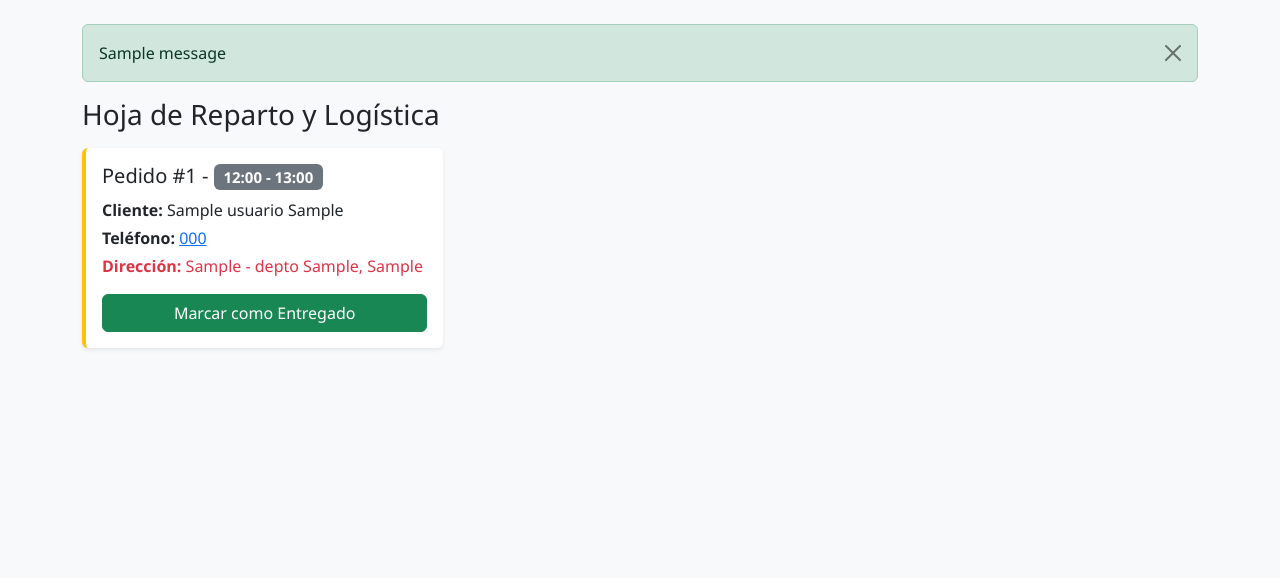
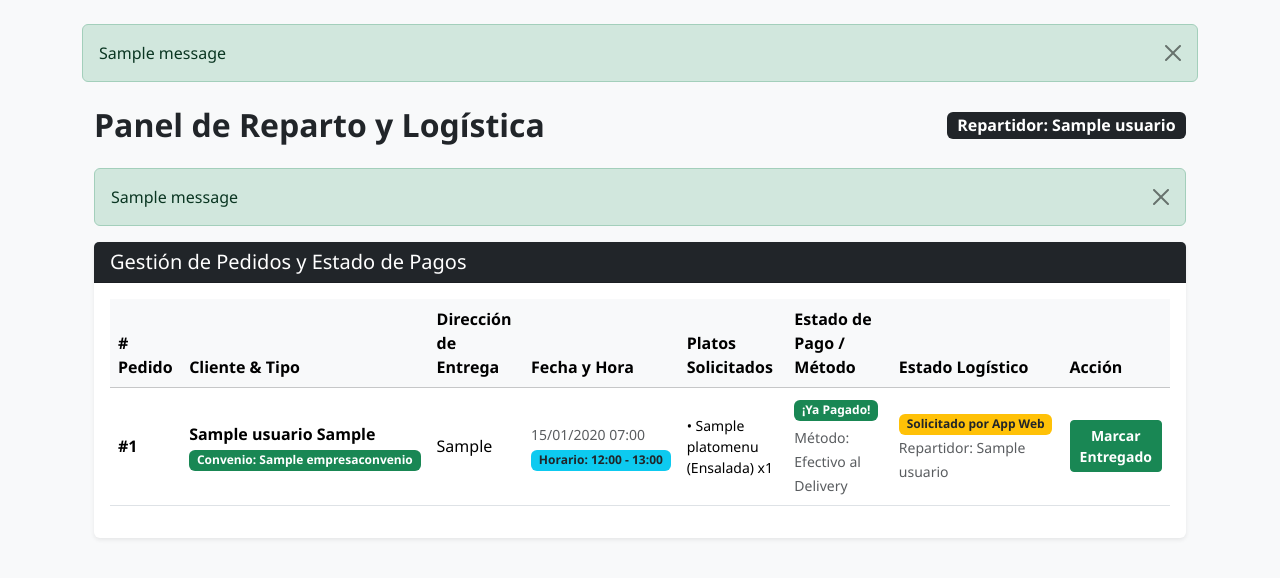
Before and after one commit to Defkross1/proyecto_sabores, a Django app: page /repartidor/ in a window 1280 px wide. Shown: the part 56-634 px from the top of the page. Run offline with Django 5.2, Linux system fonts and the light colour scheme; a user stored in the database is signed in; tables that the repository leaves empty hold one stand-in row (values such as "Sample post"); one stand-in notice (Sample message) is shown; some libraries are stand-ins or nearby versions.

Commit message:
Panel de repartidor completo con datos de cliente, tipo de cuenta, direccion, fecha/hora y control de pagos

```diff
--- a/pedidos/views.py
+++ b/pedidos/views.py
@@ -395,7 +395,7 @@ def atencion_dashboard(request):
 
 @rol_requerido(['REPARTIDOR', 'GERENTE'])
 def repartidor_dashboard(request):
-    pedidos_ruta = Pedido.objects.filter(estado__in=['SOLICITADO', 'EN_PREPARACION', 'EN_RUTA'])
+    pedidos_ruta = Pedido.objects.all().order_by('-fecha_pedido')
 
     if request.method == 'POST':
         pedido_id = request.POST.get('pedido_id')
--- a/sabores_core/templates/pedidos/repartidor_dashboard.html
+++ b/sabores_core/templates/pedidos/repartidor_dashboard.html
@@ -1,29 +1,107 @@
 {% extends 'base.html' %}
+{% load formato_moneda %}
 
 {% block content %}
-<h3 class="mb-3">Hoja de Reparto y Logística</h3>
-<div class="row g-3">
-    {% for p in pedidos %}
-    <div class="col-md-6 col-lg-4">
-        <div class="card h-100 shadow-sm border-0 border-start border-warning border-4">
-            <div class="card-body">
-                <h5 class="card-title">Pedido #{{ p.id }} - <span class="badge bg-secondary">{{ p.horario_entrega }}</span></h5>
-                <p class="mb-1"><strong>Cliente:</strong> {{ p.cliente.nombre }} {{ p.cliente.apellido|default:'' }}</p>
-                <p class="mb-1"><strong>Teléfono:</strong> <a href="tel:{{ p.cliente.telefono }}">{{ p.cliente.telefono }}</a></p>
-                <p class="mb-3 text-danger"><strong>Dirección:</strong> {{ p.direccion }}</p>
+<div class="container my-4">
+    <div class="d-flex justify-content-between align-items-center mb-4">
+        <h2 class="fw-bold mb-0">Panel de Reparto y Logística</h2>
+        <span class="badge bg-dark fs-6">Repartidor: {{ request.user.nombre }}</span>
+    </div>
 
-                <form method="post">
-                    {% csrf_token %}
-                    <input type="hidden" name="pedido_id" value="{{ p.id }}">
-                    <button type="submit" class="btn btn-success w-100">
-                        Marcar como Entregado
-                    </button>
-                </form>
+    {% if messages %}
+        {% for message in messages %}
+            <div class="alert alert-{{ message.tags }} alert-dismissible fade show" role="alert">
+                {{ message }}
+                <button type="button" class="btn-close" data-bs-dismiss="alert" aria-label="Close"></button>
+            </div>
+        {% endfor %}
+    {% endif %}
+
+    <div class="card shadow-sm border-0">
+        <div class="card-header bg-dark text-white">
+            <h5 class="mb-0">Gestión de Pedidos y Estado de Pagos</h5>
+        </div>
+        <div class="card-body">
+            <div class="table-responsive">
+                <table class="table table-hover align-middle">
+                    <thead class="table-light">
+                        <tr>
+                            <th># Pedido</th>
+                            <th>Cliente & Tipo</th>
+                            <th>Dirección de Entrega</th>
+                            <th>Fecha y Hora</th>
+                            <th>Platos Solicitados</th>
+                            <th>Estado de Pago / Método</th>
+                            <th>Estado Logístico</th>
+                            <th>Acción</th>
+                        </tr>
+                    </thead>
+                    <tbody>
+                        {% for ped in pedidos %}
+                        <tr>
+                            <td class="fw-bold">#{{ ped.id }}</td>
+                            <td>
+                                <strong>{{ ped.cliente.nombre }} {{ ped.cliente.apellido }}</strong><br>
+                                {% if ped.cliente.empresa_convenio %}
+                                    <span class="badge bg-success">Convenio: {{ ped.cliente.empresa_convenio.nombre }}</span>
+                                {% else %}
+                                    <span class="badge bg-secondary">Cliente Común</span>
+                                {% endif %}
+                            </td>
+                            <td>
+                                {% if ped.direccion %}
+                                    {{ ped.direccion.calle_y_numero }}
+                                {% else %}
+                                    <span class="text-muted">Sin dirección registrada</span>
+                                {% endif %}
+                            </td>
+                            <td>
+                                <small class="text-muted">{{ ped.fecha_pedido|date:"d/m/Y H:i" }}</small><br>
+                                <span class="badge bg-info text-dark">Horario: {{ ped.horario_entrega }}</span>
+                            </td>
+                            <td>
+                                <ul class="list-unstyled mb-0 small">
+                                    {% for item in ped.items.all %}
+                                        <li>• {{ item.plato.nombre }} ({{ item.get_acompanamiento_display }}) x{{ item.cantidad }}</li>
+                                    {% endfor %}
+                                </ul>
+                            </td>
+                            <td>
+                                {% if ped.pagado %}
+                                    <span class="badge bg-success mb-1">¡Ya Pagado!</span><br>
+                                    <small class="text-muted">Método: {{ ped.get_metodo_pago_display|default:"No especificado" }}</small>
+                                {% else %}
+                                    <span class="badge bg-danger mb-1">Pendiente de Pago</span><br>
+                                    <small class="text-muted">Método: {{ ped.get_metodo_pago_display|default:"Por definir" }}</small>
+                                {% endif %}
+                            </td>
+                            <td>
+                                <span class="badge bg-warning text-dark">{{ ped.get_estado_display }}</span>
+                                {% if ped.repartidor %}
+                                    <br><small class="text-muted">Repartidor: {{ ped.repartidor.nombre }}</small>
+                                {% endif %}
+                            </td>
+                            <td>
+                                {% if ped.estado != 'ENTREGADO' %}
+                                    <form method="post">
+                                        {% csrf_token %}
+                                        <input type="hidden" name="pedido_id" value="{{ ped.id }}">
+                                        <button type="submit" class="btn btn-sm btn-success fw-bold">Marcar Entregado</button>
+                                    </form>
+                                {% else %}
+                                    <span class="badge bg-secondary">Finalizado</span>
+                                {% endif %}
+                            </td>
+                        </tr>
+                        {% empty %}
+                        <tr>
+                            <td colspan="8" class="text-center text-muted py-4">No hay pedidos en curso en este momento.</td>
+                        </tr>
+                        {% endfor %}
+                    </tbody>
+                </table>
             </div>
         </div>
     </div>
-    {% empty %}
-    <div class="col-12"><div class="alert alert-info">No hay pedidos pendientes de entrega en este momento.</div></div>
-    {% endfor %}
 </div>
 {% endblock %}
```
